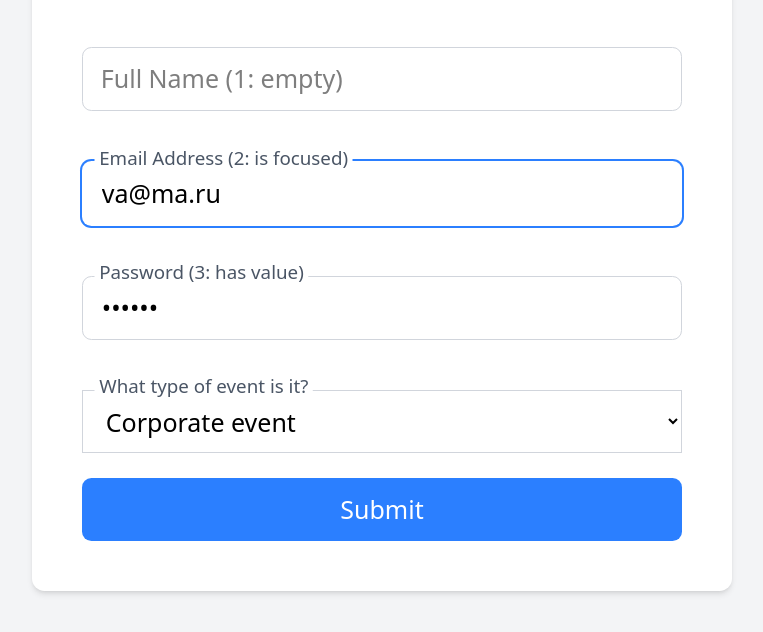
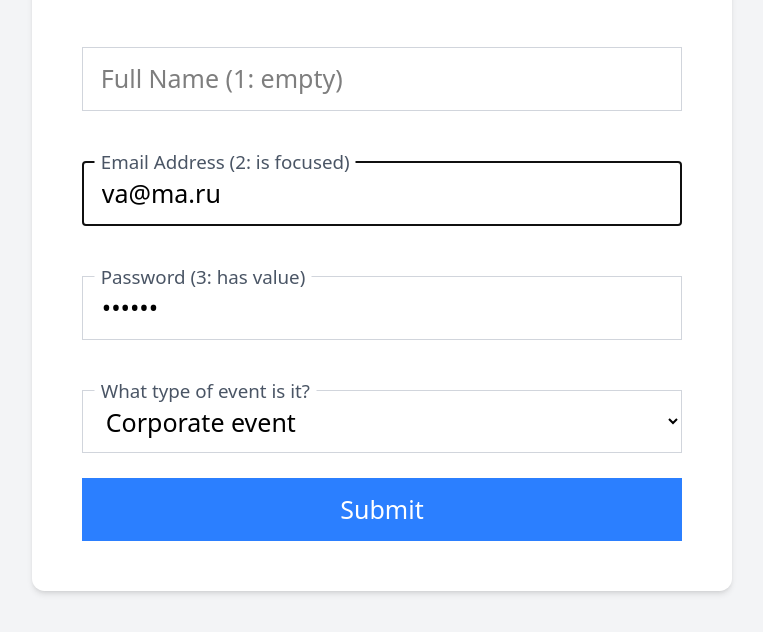
Before and after one commit to unlight/tailwind-float-label, a website built with Vite: page index.html in a window 1280 px wide. Shown: the part 122-754 px from the top of the page, without its empty margins (258-1021 px from the left). Built offline with nearby package versions, Linux system fonts and the light colour scheme.

Commit message:
chore: Improved grid version

```diff
--- a/index.html
+++ b/index.html
@@ -17,7 +17,7 @@
           <input
             type="text"
             id="name"
-            class="float-input w-full px-3 py-2 border border-gray-300 rounded-md focus:outline-none focus:ring-2 focus:ring-blue-500 focus:border-transparent"
+            class="float-input w-full px-3 py-2 border border-gray-300"
             placeholder="Full Name placeholder"
           />
         </div>
@@ -29,7 +29,7 @@
           <input
             type="email"
             id="email"
-            class="float-input w-full px-3 py-2 border border-gray-300 rounded-md focus:outline-none focus:ring-2 focus:ring-blue-500 focus:border-transparent"
+            class="float-input w-full px-3 py-2 border border-gray-300"
             placeholder="Email Address ph"
             value="va@ma.ru"
           />
@@ -42,7 +42,7 @@
           <input
             type="password"
             id="password"
-            class="float-input w-full px-3 py-2 border border-gray-300 rounded-md focus:outline-none focus:ring-2 focus:ring-blue-500 focus:border-transparent"
+            class="float-input w-full px-3 py-2 border border-gray-300"
             placeholder="passwordph"
             value="123456"
           />
@@ -60,7 +60,7 @@
 
         <button
           type="submit"
-          class="w-full bg-blue-500 text-white py-2 px-4 rounded-md hover:bg-blue-600 transition duration-200 focus:outline-none focus:ring-2 focus:ring-blue-500 focus:ring-opacity-50"
+          class="w-full bg-blue-500 text-white py-2 px-4 hover:cursor-pointer"
         >
           Submit
         </button>
--- a/src/float-label.css
+++ b/src/float-label.css
@@ -18,16 +18,12 @@ html {
     grid-template-columns: 1fr;
     grid-template-rows: 1rem 1fr;
 
-    /* Label when input has no value and focused */
-    &:has(.float-input:focus) .float-label {
-      /*transform: translateY(-1.75rem) translateX(-0.5rem) scale(0.85);*/
-    }
-
-    /* Label when input has value and not focused */
+    /* Label when input has value */
     &:has(.float-input:not(:placeholder-shown)) .float-label {
-      @apply px-1 opacity-100 -translate-y-5 translate-x-2 scale-75 w-fit;
+      /*@apply px-1 opacity-100 scale-75 w-fit -translate-y-5 translate-x-2;*/
       background-color: var(--float-label-background-color);
       color: var(--float-label-color);
+      @apply px-1 opacity-100 text-xs w-fit self-start -translate-y-2 translate-x-2;
     }
 
     .float-input {
@@ -35,7 +31,7 @@ html {
       /*transition: all 0.2s ease-out;*/
 
       /* grid version */
-      @apply transition-all duration-200 col-[1] row-[2];
+      @apply col-[1] row-[2] transition-all duration-0;
 
       &::placeholder {
         color: transparent;
@@ -53,7 +49,7 @@ html {
       opacity: 0.5;*/
 
       /* grid version */
-      @apply col-[1] row-[2] self-center pointer-events-none transition-all duration-200 origin-[0_0] opacity-50;
+      @apply col-[1] row-[2] self-center pointer-events-none transition-all duration-0 origin-[0_0] opacity-50;
       @apply px-3;
     }
   }
```
